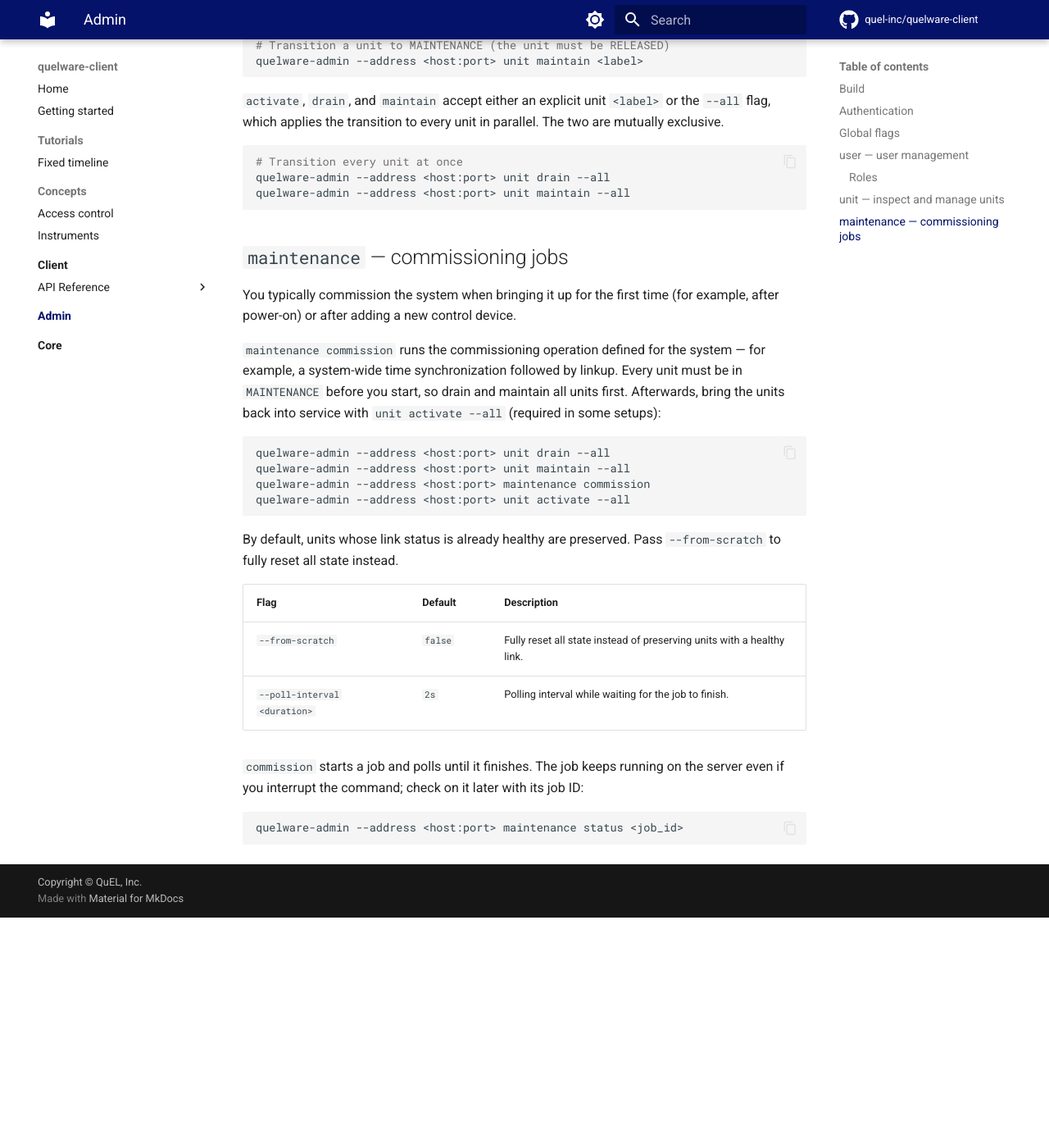
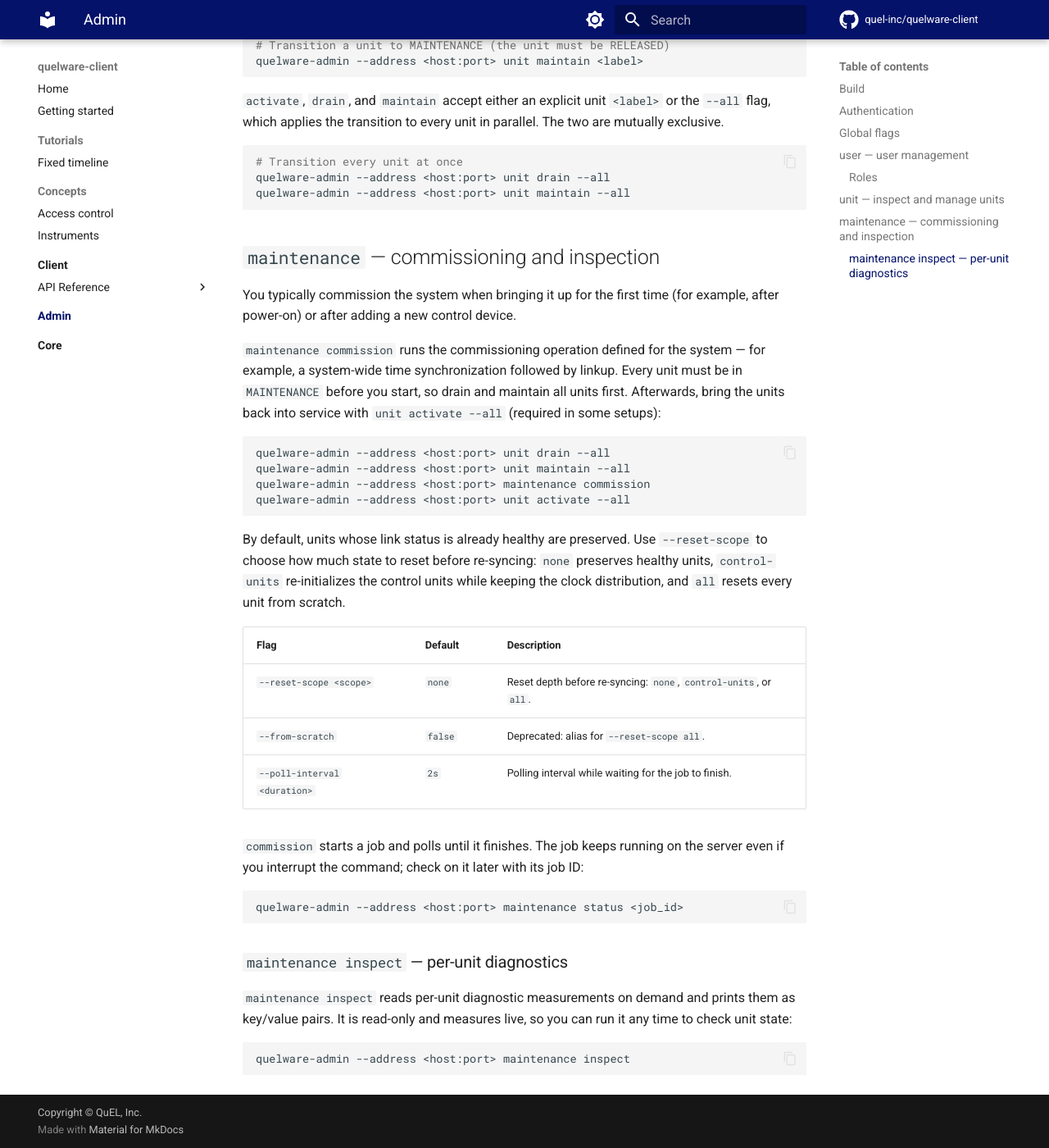
Before and after one commit to quel-inc/quelware-client, an MkDocs documentation site: the page built from docs/admin/index.md, in a window 1280 px wide and 1400 px high, scrolled down 2250 px. Shown: the whole window at 82% size. Built offline with MkDocs 1.6.1 and Material for MkDocs 9.7.7, drawn with Linux system fonts in a browser that asks for light colours; comment, search, counter and statistics services are not loaded; before the commit the page ends 3369 px from its top, so only the background shows below that.

Commit message:
docs: document maintenance --reset-scope and inspect

````diff
--- a/docs/admin/index.md
+++ b/docs/admin/index.md
@@ -107,7 +107,7 @@ quelware-admin --address <host:port> unit drain --all
 quelware-admin --address <host:port> unit maintain --all
 ```
 
-## `maintenance` — commissioning jobs
+## `maintenance` — commissioning and inspection
 
 You typically commission the system when bringing it up for the first time (for
 example, after power-on) or after adding a new control device.
@@ -125,13 +125,16 @@ quelware-admin --address <host:port> maintenance commission
 quelware-admin --address <host:port> unit activate --all
 ```
 
-By default, units whose link status is already healthy are preserved. Pass
-`--from-scratch` to fully reset all state instead.
+By default, units whose link status is already healthy are preserved. Use
+`--reset-scope` to choose how much state to reset before re-syncing: `none`
+preserves healthy units, `control-units` re-initializes the control units while
+keeping the clock distribution, and `all` resets every unit from scratch.
 
-| Flag                         | Default | Description                                                            |
-| ---------------------------- | ------- | ---------------------------------------------------------------------- |
-| `--from-scratch`             | `false` | Fully reset all state instead of preserving units with a healthy link. |
-| `--poll-interval <duration>` | `2s`    | Polling interval while waiting for the job to finish.                  |
+| Flag                         | Default | Description                                                     |
+| ---------------------------- | ------- | --------------------------------------------------------------- |
+| `--reset-scope <scope>`      | `none`  | Reset depth before re-syncing: `none`, `control-units`, or `all`. |
+| `--from-scratch`             | `false` | Deprecated: alias for `--reset-scope all`.                      |
+| `--poll-interval <duration>` | `2s`    | Polling interval while waiting for the job to finish.           |
 
 `commission` starts a job and polls until it finishes. The job keeps running on
 the server even if you interrupt the command; check on it later with its job ID:
@@ -139,3 +142,13 @@ the server even if you interrupt the command; check on it later with its job ID:
 ```sh
 quelware-admin --address <host:port> maintenance status <job_id>
 ```
+
+### `maintenance inspect` — per-unit diagnostics
+
+`maintenance inspect` reads per-unit diagnostic measurements on demand and prints
+them as key/value pairs. It is read-only and measures live, so you can run it any
+time to check unit state:
+
+```sh
+quelware-admin --address <host:port> maintenance inspect
+```
````
